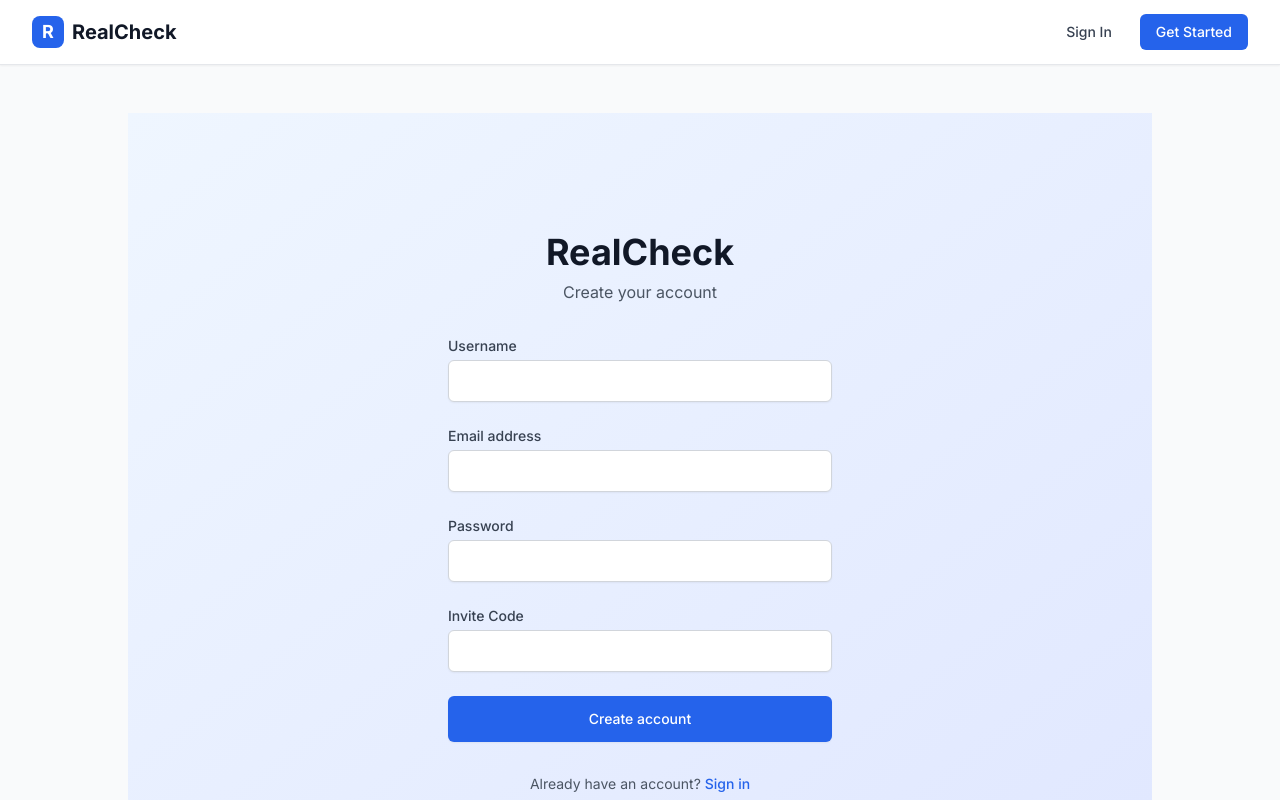
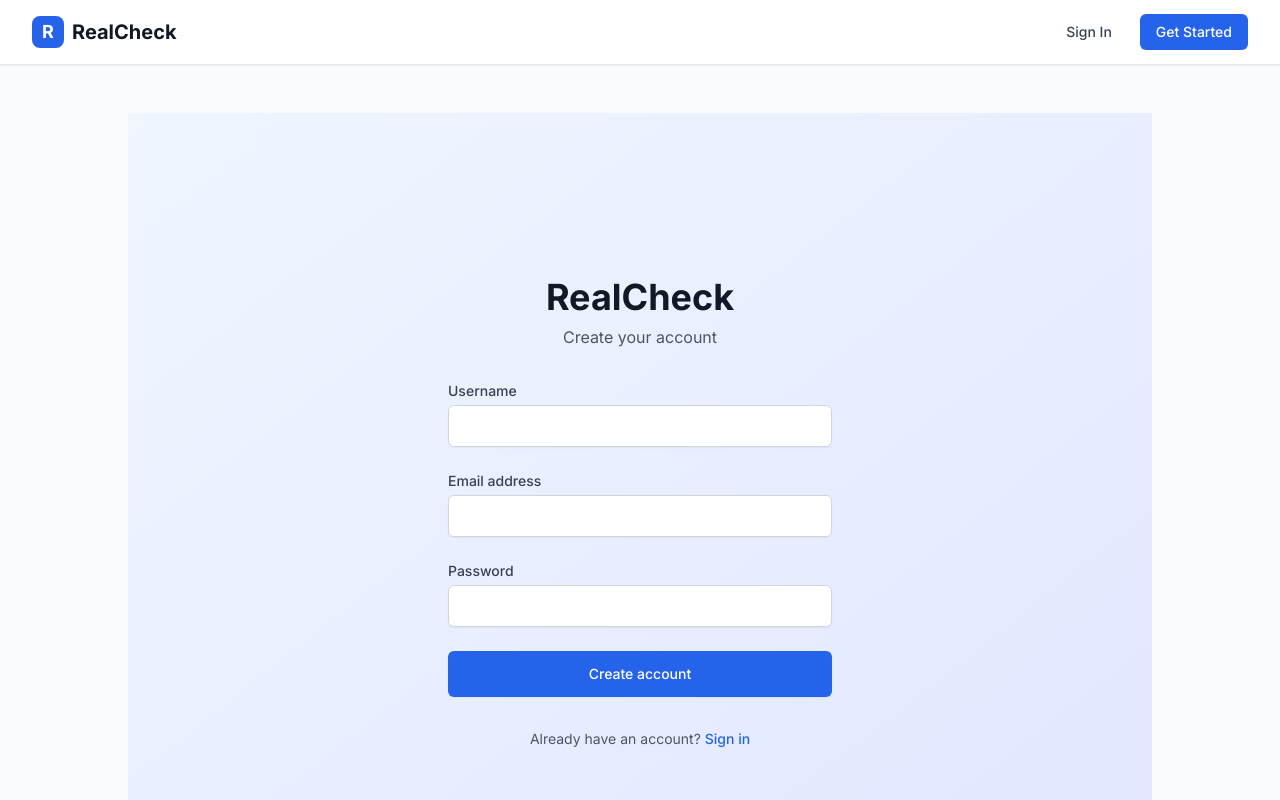
Before and after one commit to fredsterzcode/task123, a Next.js app in the folder apps/web/: page /auth/register in a window 1280 px wide. Shown: the top 800 px of the page. Built offline with nearby package versions, Linux system fonts and the light colour scheme; no server answers.

Commit message:
Remove invite-only restriction: open registration for all users, update frontend and backend

```diff
--- a/apps/web/app/auth/register/page.tsx
+++ b/apps/web/app/auth/register/page.tsx
@@ -8,7 +8,6 @@
   const [email, setEmail] = useState('')
   const [password, setPassword] = useState('')
   const [username, setUsername] = useState('')
-  const [inviteCode, setInviteCode] = useState('')
   const [loading, setLoading] = useState(false)
   const [error, setError] = useState<string | null>(null)
   const [message, setMessage] = useState<string | null>(null)
@@ -23,7 +22,7 @@
     const res = await fetch('/api/auth/register', {
       method: 'POST',
       headers: { 'Content-Type': 'application/json' },
-      body: JSON.stringify({ email, password, username, inviteCode })
+      body: JSON.stringify({ email, password, username })
     })
     let data;
     try {
@@ -106,21 +105,6 @@
             />
           </div>
 
-          <div>
-            <label htmlFor="inviteCode" className="block text-sm font-medium text-gray-700">
-              Invite Code
-            </label>
-            <input
-              id="inviteCode"
-              name="inviteCode"
-              type="text"
-              required
-              value={inviteCode}
-              onChange={(e) => setInviteCode(e.target.value)}
-              className="mt-1 block w-full px-3 py-2 border border-gray-300 rounded-md shadow-sm focus:outline-none focus:ring-blue-500 focus:border-blue-500"
-            />
-          </div>
-
           <button
             type="submit"
             disabled={loading}
```
Also changed, not shown: 1 other file (tests, documents, lock files or other folders).
